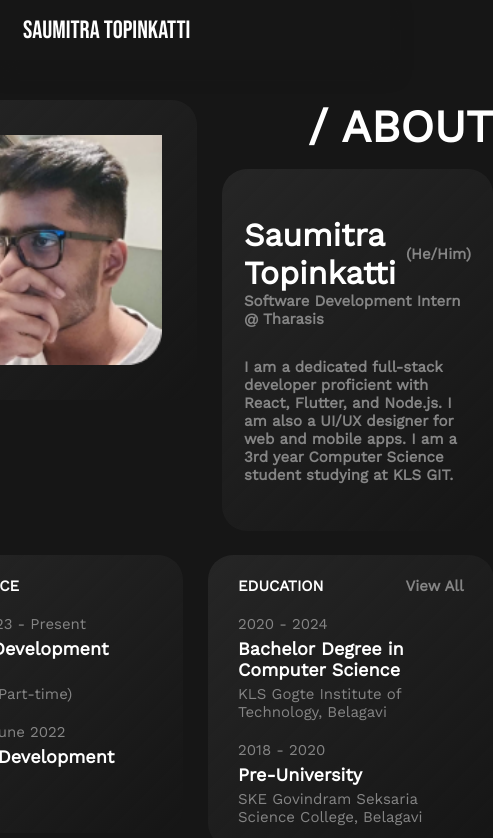
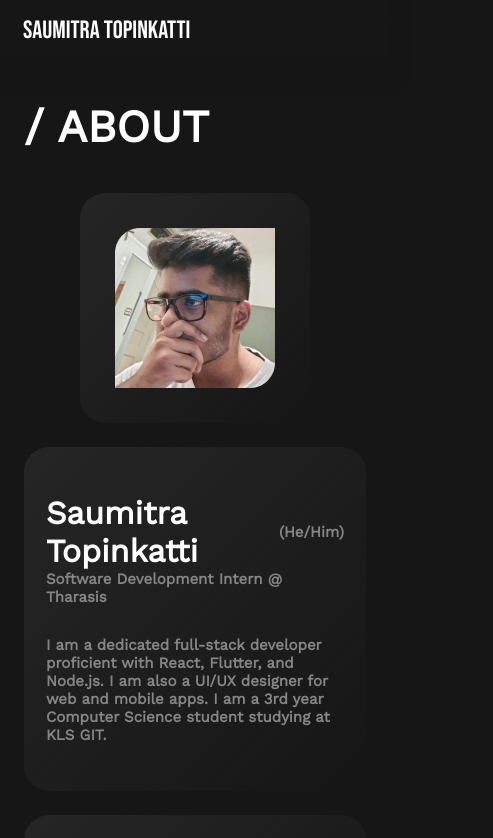
Before and after one commit to SBTopZZZ-LG/react-portfolio, a React (Create React App) app: page /about-me in a window 390 px wide. Shown: the top 838 px of the page, 493 px wide, since content can reach past the window. Built offline with nearby package versions, Linux system fonts and the light colour scheme; some icons are missing.

Commit message:
refactor: responsive about me page

```diff
--- a/src/Pages/AboutMePage.jsx
+++ b/src/Pages/AboutMePage.jsx
@@ -1,4 +1,4 @@
-import React from "react";
+import React, { useEffect, useState } from "react";
 
 import ImageCard from "./AboutMePageComponents/ImageCard";
 import InfoCard from "./AboutMePageComponents/InfoCard";
@@ -8,17 +8,70 @@ import TopSkillsCard from "./AboutMePageComponents/TopSkillsCard";
 import TopCertificationsCard from "./AboutMePageComponents/TopCertificationsCard";
 
 const AboutMePage = () => {
+	const [sizeState, setSizeState] = useState(0);
+
+	function handleResize(ev) {
+		if (window.innerWidth < 700)
+			setSizeState(1);
+		else
+			setSizeState(0);
+	}
+
+	useEffect(() => {
+		if (window.innerWidth < 700)
+			setSizeState(1);
+		else
+			setSizeState(0);
+
+		window.addEventListener("resize", handleResize);
+		return () => window.removeEventListener("resize", handleResize);
+	}, []);
+
+	if (sizeState === 1)
+		return (
+			<div style={{
+				display: "flex",
+				margin: "0px 24px",
+			}}>
+				<div style={{
+					display: "grid",
+					gap: "24px",
+				}}>
+					<span style={{
+						fontSize: "45px",
+						fontWeight: "bold",
+						marginBottom: "16px",
+						textAlign: "left",
+						width: "100%",
+					}}>
+						<span style={{ fontWeight: "900" }}>/</span> ABOUT
+					</span>
+					<div style={{
+						display: "flex",
+						justifyContent: "center",
+					}}>
+						<ImageCard />
+					</div>
+					<InfoCard style={{ width: "auto" }} />
+					<ExperienceCard style={{ width: "auto" }} />
+					<EducationCard style={{ width: "auto" }} />
+					<TopSkillsCard style={{ width: "auto" }} />
+					<TopCertificationsCard style={{ width: "auto" }} />
+				</div>
+			</div>
+		);
+
 	return (
 		<div style={{
 			display: "flex",
 			justifyContent: "center",
-			width: "100%",
 		}}>
 			<div style={{
 				display: "flex",
 				flexDirection: "column",
 				gap: "24px",
-				width: "1100px",
+				width: "1076px",
+				margin: "0px 24px",
 			}}>
 				<div style={{ display: "flex", gap: "25px" }}>
 					<ImageCard style={{ height: "300px" }} />
```
